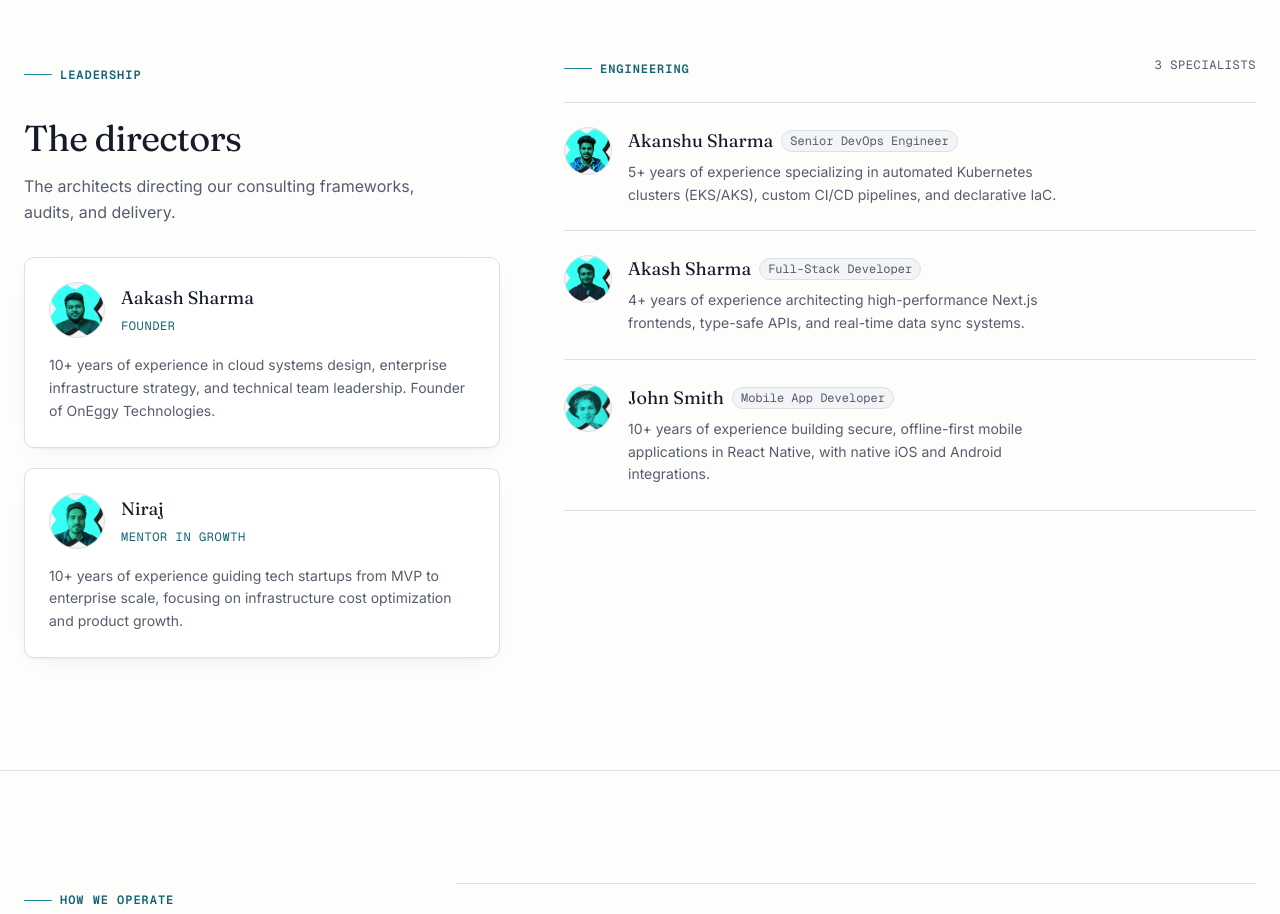
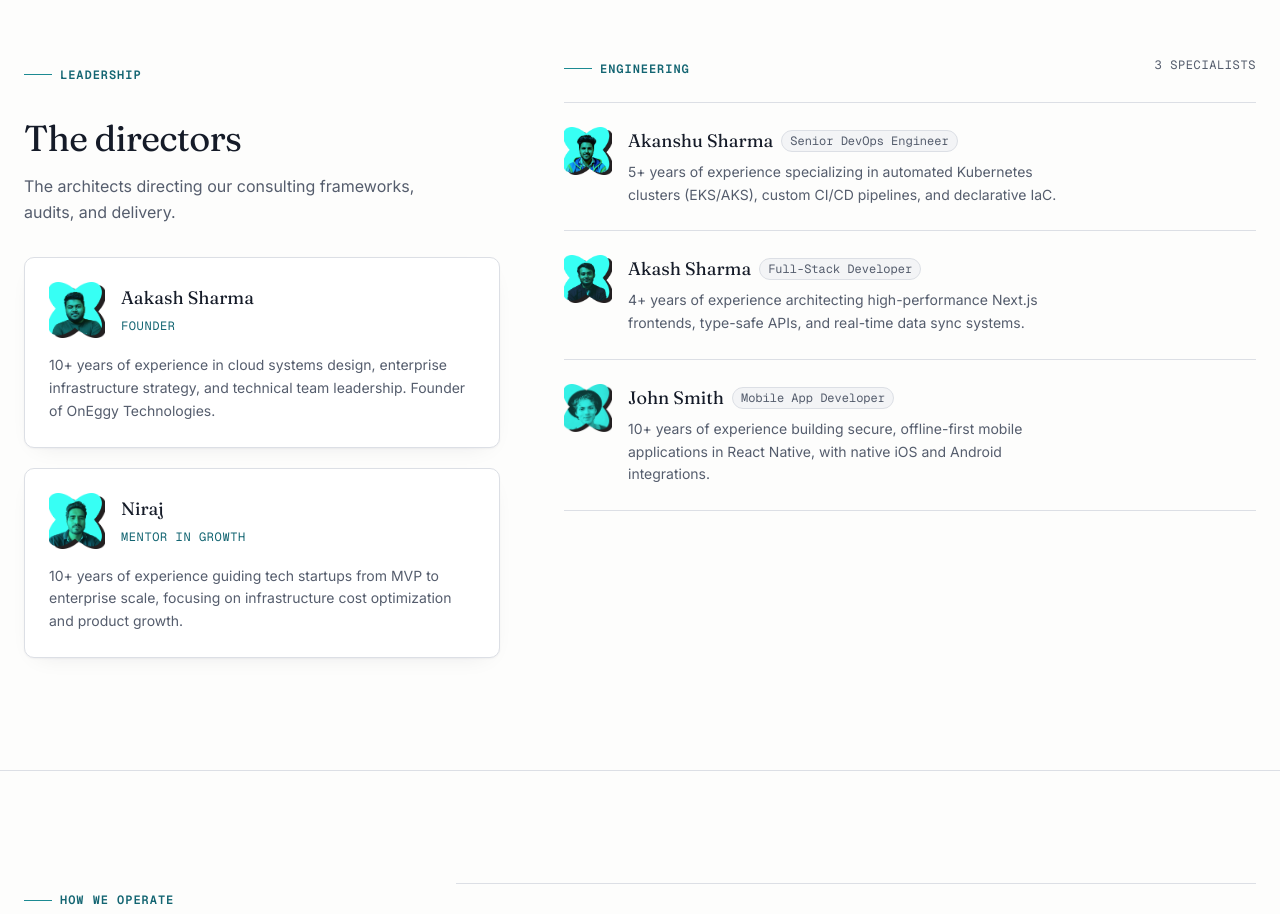
Before and after one commit to onEggy/OnEggyWeb, a Next.js app: page /about in a window 1280 px wide. Shown: the part 880-1794 px from the top of the page. Built offline with nearby package versions, Linux system fonts and the light colour scheme; no server answers.

Commit message:
style(about): remove rounded-full, border, and bg-muted from team pictures

```diff
--- a/src/app/about/page.tsx
+++ b/src/app/about/page.tsx
@@ -103,7 +103,7 @@
               {leadership.map((leader) => (
                 <div key={leader.name} className="surface-card rounded-xl p-6">
                   <div className="flex items-center gap-4">
-                    <div className="w-14 h-14 rounded-full overflow-hidden bg-muted border border-border shrink-0 relative">
+                    <div className="w-14 h-14 overflow-hidden shrink-0 relative">
                       <Image src={leader.image} alt={leader.alt} fill sizes="56px" className="object-cover" />
                     </div>
                     <div>
@@ -128,7 +128,7 @@
             <ul className="border-t border-border">
               {engineering.map((member) => (
                 <li key={member.name} className="flex items-start gap-4 py-6 border-b border-border">
-                  <div className="w-12 h-12 rounded-full overflow-hidden bg-muted border border-border shrink-0 relative">
+                  <div className="w-12 h-12 overflow-hidden shrink-0 relative">
                     <Image src={member.image} alt={member.alt} fill sizes="48px" className="object-cover" />
                   </div>
                   <div className="min-w-0">
```
